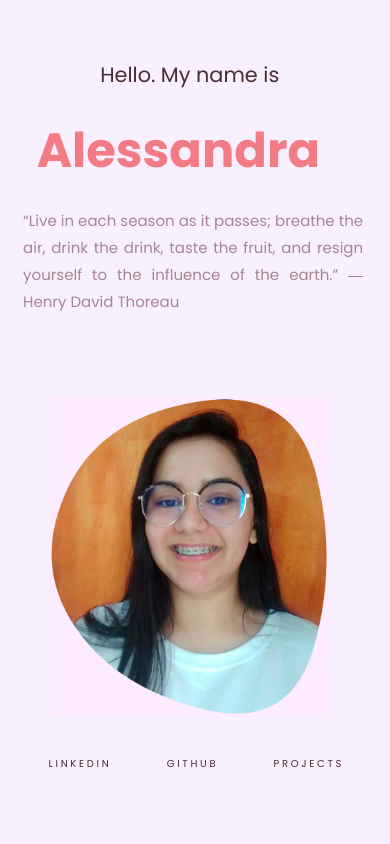
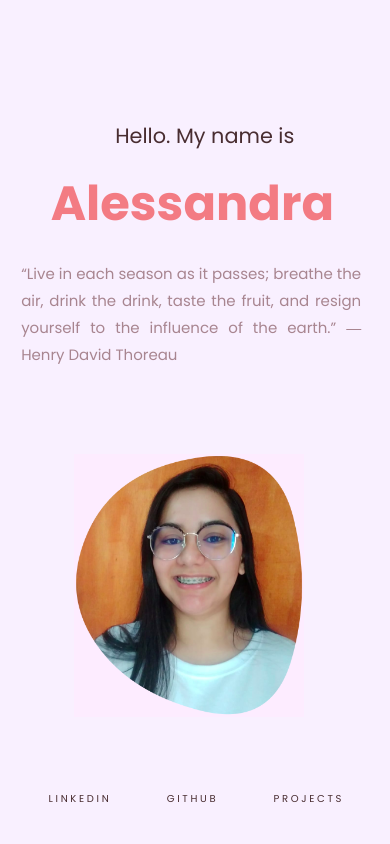
Before and after one commit to itsaleplets/portfolio, a React (Create React App) app: page / in a window 390 px wide. Shown: the top 844 px of the page. Built offline with nearby package versions, Linux system fonts and the light colour scheme; a web font is replaced by a local one.

Commit message:
fix: head top in mobile

```diff
--- a/src/style/Contact.css
+++ b/src/style/Contact.css
@@ -39,10 +39,14 @@
   .contact-div {
     display: flex;
     margin-top: 5%;
-    width: 50vw;
+    width: 70vw;
     display: flex;
     flex-direction: column;
     align-items: center;
+  }
+
+  .contact-btn {
+    width: 30vw;
   }
 
   .contact-p {
--- a/src/style/Footer.css
+++ b/src/style/Footer.css
@@ -20,7 +20,8 @@ footer {
   }
 
   .copyright {
-    font-size: 13px;
-    margin: 5%;
+    font-size: 11px;
+    width: 80vw;
+    margin: 8% 0 8% 0;
   }
 }
--- a/src/style/Head.css
+++ b/src/style/Head.css
@@ -65,24 +65,28 @@
   }
 
   .head-info {
-    margin:  5% 0 2% 6%;
+    margin:  5% 0 2% 5%;
   }
 
   .head-pic {
     margin-left: -3%;
+    width: 230px;
   }
 
   .head-subTitle {
     font-size: 1.3em;
-    margin-left: -10%;
+    margin-top: 18%;
   }
 
   .head-title {
     font-size: 3em;
+    margin-top: 5%;
+    width: 79vw;
   }
 
   .head-contact {
     width: 90vw;
-    margin: 10% 0 0 5%;
+    /* height: 100vh; */
+    margin: 19% 0 0 5%;
   }
 }
--- a/src/style/Skills.css
+++ b/src/style/Skills.css
@@ -23,16 +23,16 @@
 
 @media screen and (max-width: 900px) {
   .skills-main {
-    margin: 0 0 4% 0%;
+    margin: 0 0 4% 3%;
   }
 
   .skill-list {
-    width: 30vw;
+    width: 35vw;
     padding: 5%;
     font-size: 14px;
   }
 
   .skills-div {
-    width: 70%;
+    width: 95%;
   }
 }
```
